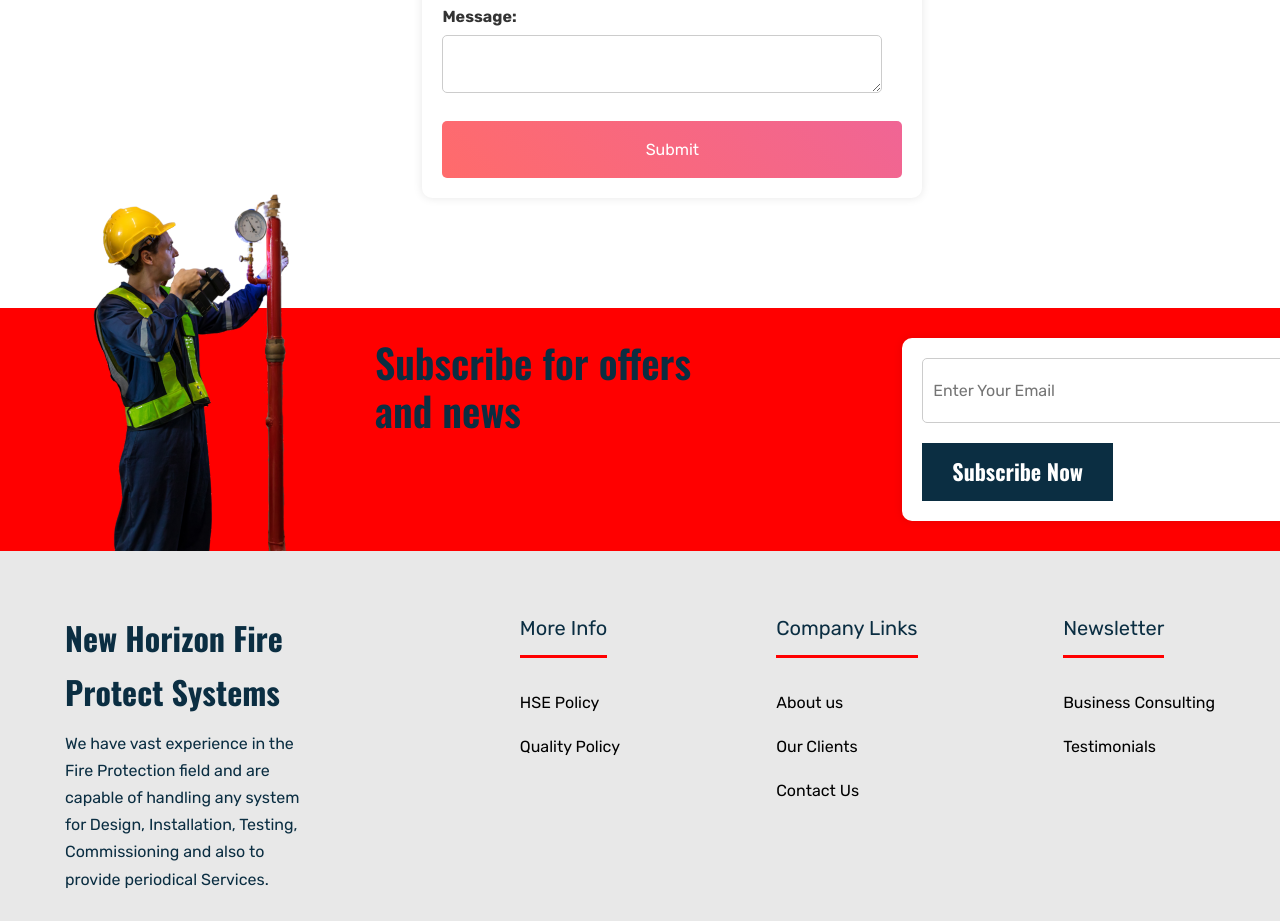
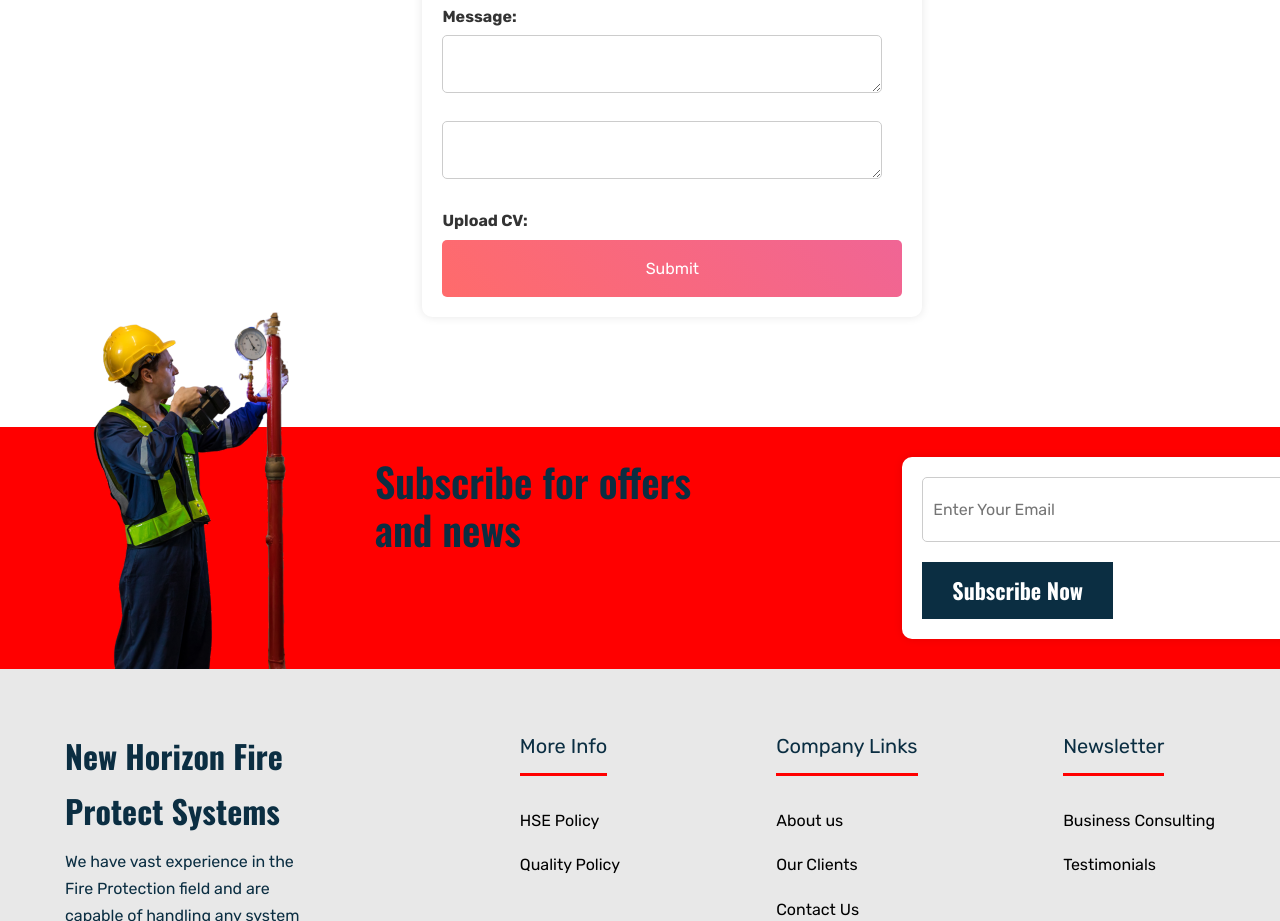
Before and after one commit to sanftw/test2, a website with bundled scripts: page Career.html in a window 1280 px wide. Shown: the part 979-1900 px from the top of the page. Built offline with nearby package versions, Linux system fonts and the light colour scheme; a script that the page names is missing.

Commit message:
Update Career.html

```diff
--- a/Career.html
+++ b/Career.html
@@ -148,7 +148,8 @@
       <input type="text" id="phone" name="phone" required><br>
       <label for="message">Message:</label>
       <textarea id="message" name="message" required></textarea><br>
-
+      <textarea id="message" name="message" required></textarea><br>
+      <label for="cv">Upload CV:</label>
       <button class="submit" id="submit" type="submit">Submit</button>
   </form>
 
```
